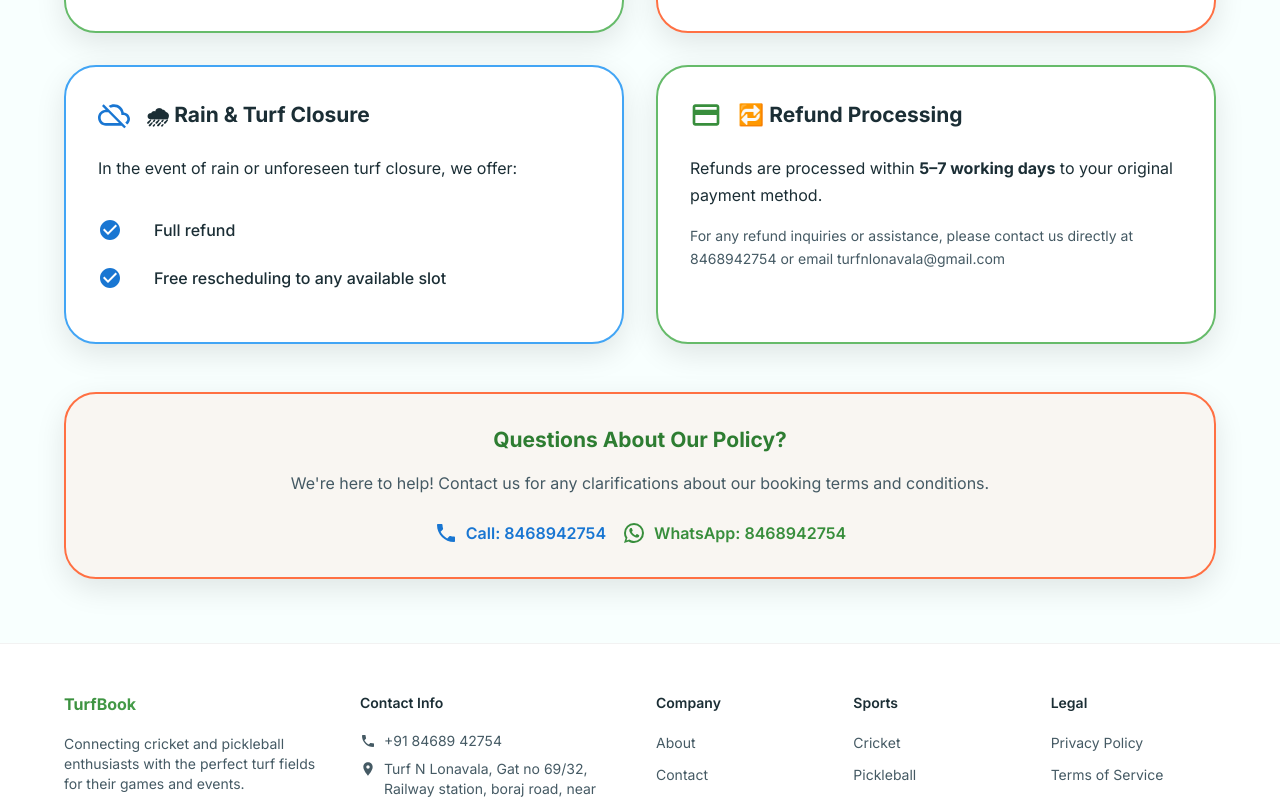
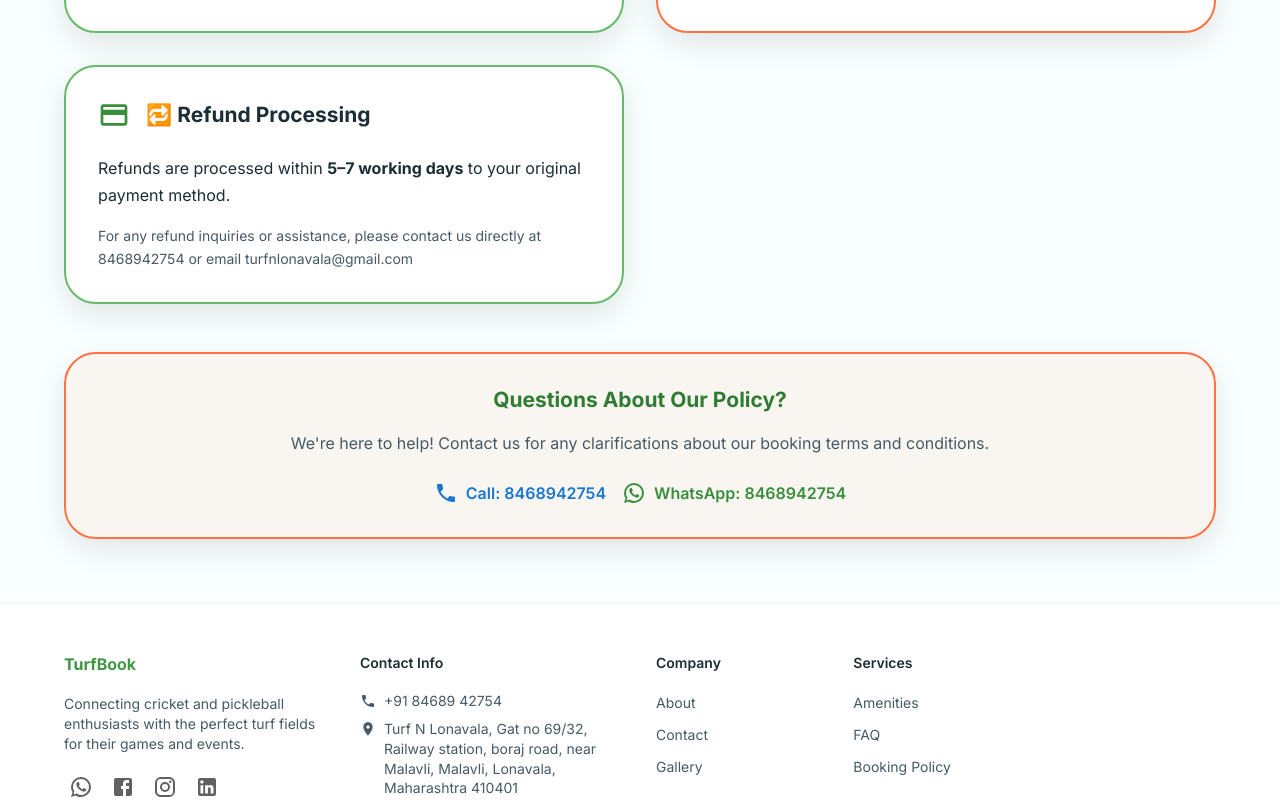
Before and after one commit to adnandoh/turf-customer, a React (Vite) app: page /booking-policy in a window 1280 px wide. Shown: the part 843-1644 px from the top of the page. Built offline with nearby package versions, Linux system fonts and the light colour scheme.

Commit message:
PYTHINvg

```diff
--- a/src/components/Footer/Footer.tsx
+++ b/src/components/Footer/Footer.tsx
@@ -55,14 +55,12 @@ const Footer = () => {
     { title: 'Company', links: [
       { name: 'About', path: '/about' },
       { name: 'Contact', path: '/contact' },
+      { name: 'Gallery', path: '/gallery' },
     ]},
-    { title: 'Sports', links: [
-      { name: 'Cricket', path: '/cricket' },
-      { name: 'Pickleball', path: '/pickleball' },
-    ]},
-    { title: 'Legal', links: [
-      { name: 'Privacy Policy', path: '/privacy' },
-      { name: 'Terms of Service', path: '/terms' },
+    { title: 'Services', links: [
+      { name: 'Amenities', path: '/amenities' },
+      { name: 'FAQ', path: '/faq' },
+      { name: 'Booking Policy', path: '/booking-policy' },
     ]},
   ];
 
--- a/src/components/Layout/Layout.tsx
+++ b/src/components/Layout/Layout.tsx
@@ -1,4 +1,4 @@
-import React, { ReactNode, useState } from 'react';
+import React, { ReactNode, useState, useEffect } from 'react';
 import {
   AppBar,
   Box,
@@ -17,6 +17,8 @@ import {
   Divider,
   Avatar,
   Slide,
+  Fab,
+  Tooltip,
 } from '@mui/material';
 import { Link as RouterLink, useLocation } from 'react-router-dom';
 import {
@@ -33,6 +35,7 @@ import {
   Help as FAQIcon,
   SportsHandball as AmenitiesIcon,
   Policy as PolicyIcon,
+  KeyboardArrowUp as ArrowUpIcon,
 } from '@mui/icons-material';
 import { motion, AnimatePresence } from 'framer-motion';
 import Footer from '../Footer/Footer';
@@ -105,6 +108,25 @@ const Layout = ({ children }: LayoutProps) => {
   const isMobile = useMediaQuery(theme.breakpoints.down('sm'));
   const location = useLocation();
   const [mobileOpen, setMobileOpen] = useState(false);
+  const [showScrollTop, setShowScrollTop] = useState(false);
+
+  // Show/hide scroll to top button based on scroll position
+  useEffect(() => {
+    const handleScroll = () => {
+      setShowScrollTop(window.scrollY > 300);
+    };
+
+    window.addEventListener('scroll', handleScroll);
+    return () => window.removeEventListener('scroll', handleScroll);
+  }, []);
+
+  // Scroll to top function
+  const scrollToTop = () => {
+    window.scrollTo({
+      top: 0,
+      behavior: 'smooth'
+    });
+  };
 
   const handleDrawerToggle = () => {
     setMobileOpen(!mobileOpen);
@@ -716,6 +738,45 @@ const Layout = ({ children }: LayoutProps) => {
 
       {/* WhatsApp Chat Button */}
       <WhatsAppChat />
+
+      {/* Global Scroll to Top Button */}
+      {showScrollTop && (
+        <Tooltip title="Scroll to Top" placement="left">
+          <Fab
+            color="default"
+            aria-label="scroll to top"
+            onClick={scrollToTop}
+            sx={{
+              position: 'fixed',
+              bottom: 160,
+              right: 20,
+              zIndex: 1000,
+              backgroundColor: colors.secondary.main,
+              color: 'white',
+              boxShadow: `0 4px 14px rgba(255, 87, 34, 0.25)`,
+              '&:hover': {
+                backgroundColor: colors.secondary.dark,
+                transform: 'scale(1.1)',
+                boxShadow: `0 6px 18px rgba(255, 87, 34, 0.35)`,
+              },
+              transition: 'all 0.3s ease',
+              animation: 'fadeInUp 0.3s ease-in-out',
+              '@keyframes fadeInUp': {
+                '0%': {
+                  opacity: 0,
+                  transform: 'translateY(20px)',
+                },
+                '100%': {
+                  opacity: 1,
+                  transform: 'translateY(0)',
+                },
+              },
+            }}
+          >
+            <ArrowUpIcon />
+          </Fab>
+        </Tooltip>
+      )}
     </Box>
   );
 };
--- a/src/pages/BookingPolicy/BookingPolicy.tsx
+++ b/src/pages/BookingPolicy/BookingPolicy.tsx
@@ -242,48 +242,7 @@ const BookingPolicy = () => {
                 </Paper>
               </MuiGrid>
 
-              {/* Rain & Closure Policy */}
-              <MuiGrid size={{ xs: 12, md: 6 }}>
-                <Paper
-                  sx={{
-                    p: 4,
-                    borderRadius: 4,
-                    boxShadow: '0 10px 30px rgba(0,0,0,0.1)',
-                    border: `2px solid ${colors.accent.light}`,
-                    height: '100%',
-                  }}
-                >
-                  <Box sx={{ display: 'flex', alignItems: 'center', mb: 3 }}>
-                    <RainIcon sx={{ color: colors.accent.main, mr: 2, fontSize: 32 }} />
-                    <Typography variant="h5" fontWeight={700} color={colors.text.primary}>
-                      🌧 Rain & Turf Closure
-                    </Typography>
-                  </Box>
-                  <Typography variant="body1" color={colors.text.primary} sx={{ mb: 2, lineHeight: 1.7 }}>
-                    In the event of rain or unforeseen turf closure, we offer:
-                  </Typography>
-                  <List>
-                    <ListItem sx={{ px: 0 }}>
-                      <ListItemIcon>
-                        <CheckIcon sx={{ color: colors.accent.main }} />
-                      </ListItemIcon>
-                      <ListItemText
-                        primary="Full refund"
-                        primaryTypographyProps={{ fontWeight: 500 }}
-                      />
-                    </ListItem>
-                    <ListItem sx={{ px: 0 }}>
-                      <ListItemIcon>
-                        <CheckIcon sx={{ color: colors.accent.main }} />
-                      </ListItemIcon>
-                      <ListItemText
-                        primary="Free rescheduling to any available slot"
-                        primaryTypographyProps={{ fontWeight: 500 }}
-                      />
-                    </ListItem>
-                  </List>
-                </Paper>
-              </MuiGrid>
+
 
               {/* Refund Processing */}
               <MuiGrid size={{ xs: 12, md: 6 }}>
--- a/src/pages/Home/Home.tsx
+++ b/src/pages/Home/Home.tsx
@@ -483,6 +483,8 @@ const Home = () => {
           <WhatsAppIcon />
         </Fab>
       </Tooltip>
+
+
     </Box>
     </>
   );
```
